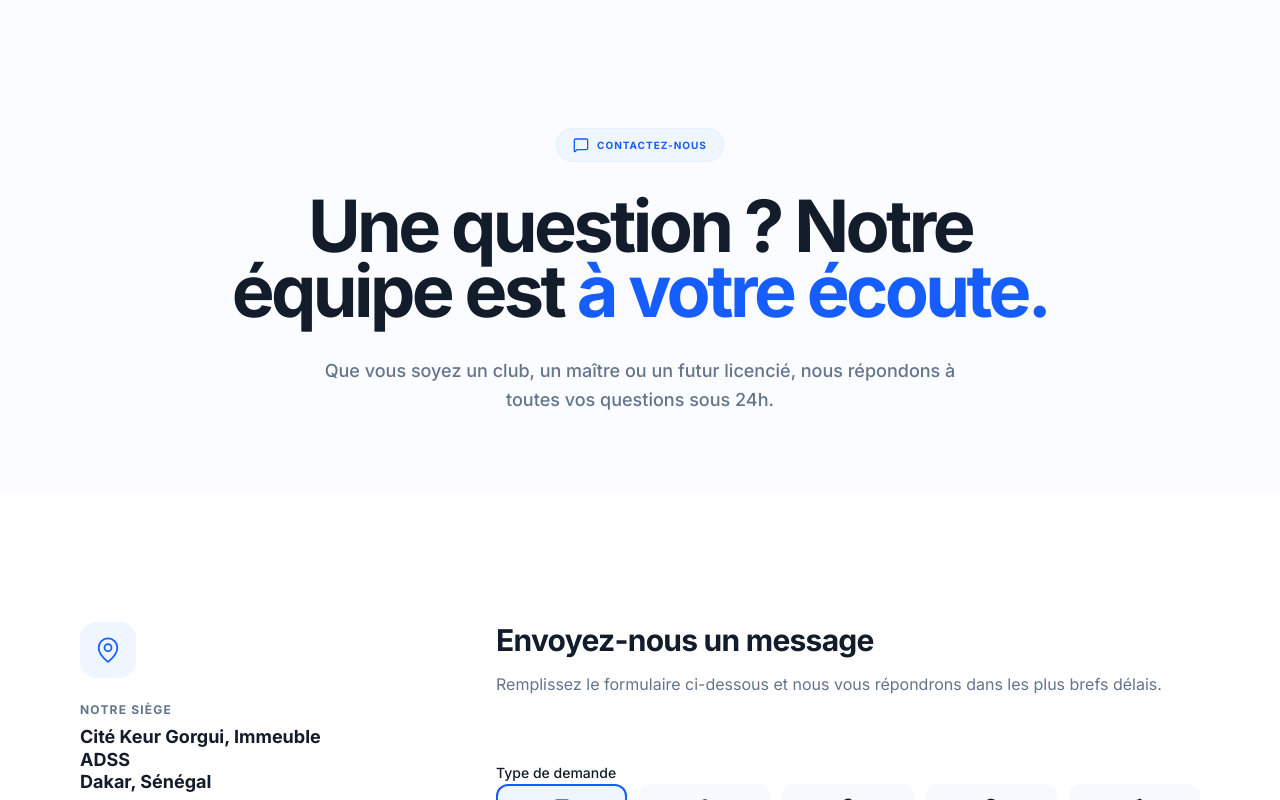
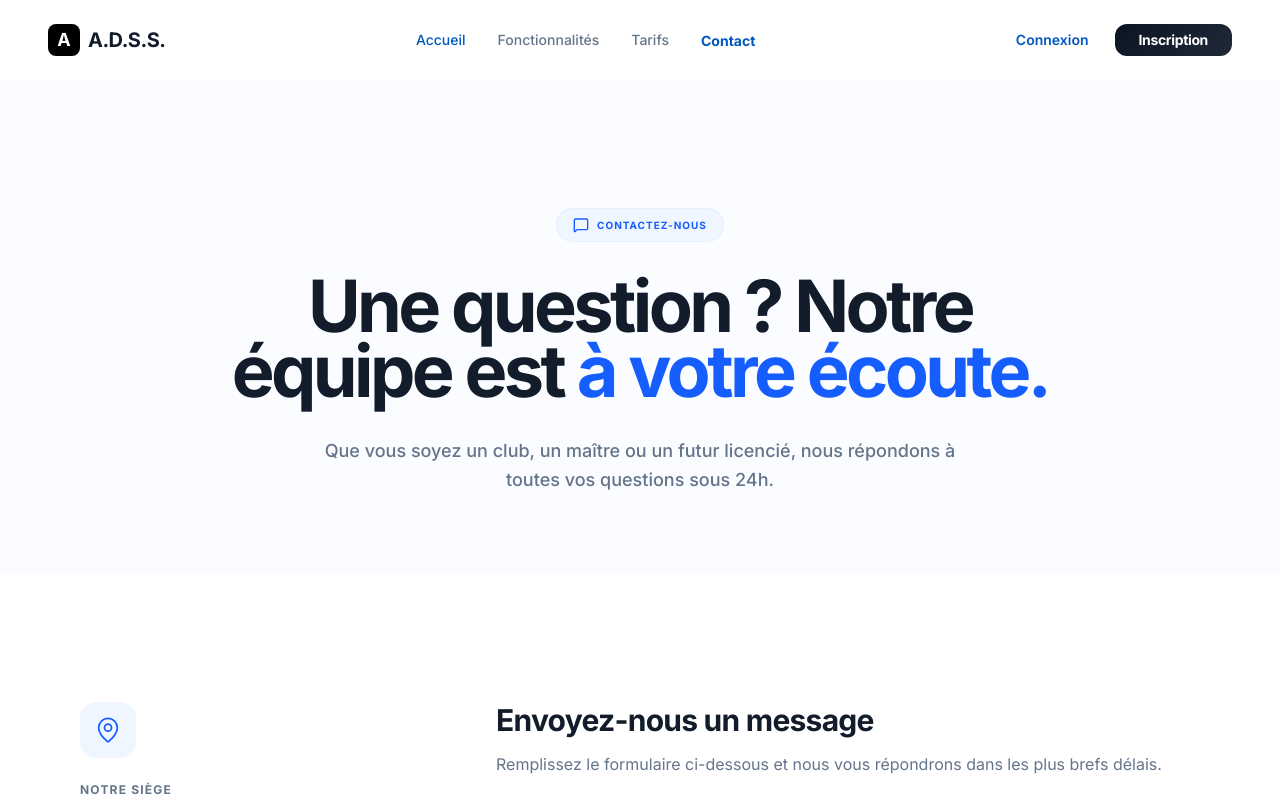
Before and after one commit to IbrahimaISIDev/Plateforme-A.D.S.S_Frontend, a React (Vite) app: page /contact in a window 1280 px wide. Shown: the top 800 px of the page. Built offline with nearby package versions, Linux system fonts and the light colour scheme; what @trpc/react-query would draw is missing.

Commit message:
fix: restore navigation bar on contact page and fix cross-page links

```diff
--- a/src/components/Navbar.tsx
+++ b/src/components/Navbar.tsx
@@ -1,7 +1,9 @@
 import { Button } from '@/components/ui/button';
-import { Link } from 'wouter';
+import { Link, useLocation } from 'wouter';
+import { cn } from '@/lib/utils';
 
 export function Navbar() {
+    const [location] = useLocation();
     return (
         <nav className="h-20 flex items-center justify-between px-12 bg-white sticky top-0 z-50">
             <div className="flex items-center space-x-2">
@@ -12,11 +14,14 @@ export function Navbar() {
             </div>
 
             <div className="hidden md:flex items-center space-x-8">
-                <a href="#accueil" className="text-sm font-medium text-secondary-blue">Accueil</a>
-                <a href="#features" className="text-sm font-medium text-muted-foreground hover:text-on-surface transition-colors">Fonctionnalités</a>
-                <a href="#pricing" className="text-sm font-medium text-muted-foreground hover:text-on-surface transition-colors">Tarifs</a>
+                <a href="/#accueil" className="text-sm font-medium text-secondary-blue">Accueil</a>
+                <a href="/#features" className="text-sm font-medium text-muted-foreground hover:text-on-surface transition-colors">Fonctionnalités</a>
+                <a href="/#pricing" className="text-sm font-medium text-muted-foreground hover:text-on-surface transition-colors">Tarifs</a>
                 <Link href="/contact">
-                    <a className="text-sm font-medium text-muted-foreground hover:text-on-surface transition-colors">Contact</a>
+                    <a className={cn(
+                        "text-sm font-medium transition-colors",
+                        location === "/contact" ? "text-secondary-blue font-bold" : "text-muted-foreground hover:text-on-surface"
+                    )}>Contact</a>
                 </Link>
             </div>
 
--- a/src/pages/Contact.tsx
+++ b/src/pages/Contact.tsx
@@ -1,4 +1,5 @@
 import React, { useState } from 'react';
+import { Navbar } from '@/components/Navbar';
 import { Button } from '@/components/ui/button';
 import { Input } from '@/components/ui/input';
 import { Card, CardContent, CardHeader } from '@/components/ui/card';
@@ -129,6 +130,7 @@ export default function Contact() {
 
   return (
     <div className="min-h-screen bg-white">
+      <Navbar />
       <main className="space-y-0">
         {/* Contact Hero */}
         <section className="pt-32 pb-20 px-6 sm:px-12 bg-surface-container-low/30">
```
